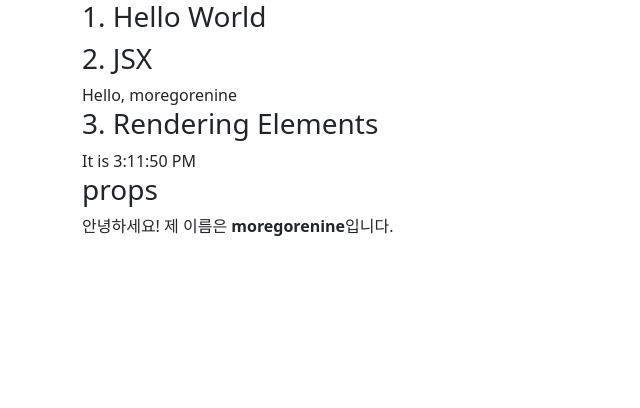
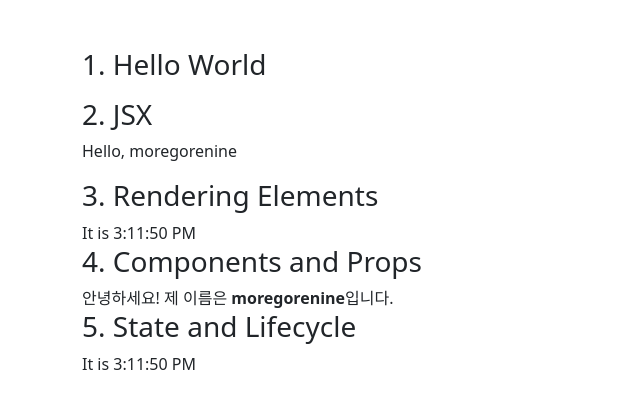
Before and after one commit to moregorenine/react-boilerplate, a React (Create React App) app: page / in a window 1280 px wide. Shown: the top 408 px of the page, without its empty margins (0-640 px from the left). Built offline with nearby package versions, Linux system fonts and the light colour scheme.

Commit message:
[update] 5.state-lifecycle

```diff
--- a/src/App.js
+++ b/src/App.js
@@ -4,15 +4,17 @@ import HelloWorld from './reactjs.org/1.hello-world/HelloWorld'
 import Jsx from './reactjs.org/2.jsx/Jsx'
 import RenderingElements from './reactjs.org/3.rendering-elements/RenderingElements'
 import Welcome from './reactjs.org/4.components-props/Welcome'
+import Clock from './reactjs.org/5.state-lifecycle/Clock'
 // import Counter from './state/Counter'
 
 const App = () => {
     return (
-        <div className="container">
+        <div className={"container mt-5"}>
             <HelloWorld></HelloWorld>
             <Jsx></Jsx>
             <RenderingElements></RenderingElements>
             <Welcome name={'moregorenine'}/>
+            <Clock/>
         </div>
     );
 }
--- a/src/reactjs.org/1.hello-world/HelloWorld.js
+++ b/src/reactjs.org/1.hello-world/HelloWorld.js
@@ -1,6 +1,6 @@
 const HelloWorld = function () {
     return (
-        <article>
+        <article className={"mt-3"}>
             <h3>1. Hello World</h3>
         </article>
     )
--- a/src/reactjs.org/2.jsx/Jsx.js
+++ b/src/reactjs.org/2.jsx/Jsx.js
@@ -1,7 +1,7 @@
 const Jsx = function () {
     const name = 'moregorenine'
     return (
-        <article>
+        <article className={"mt-3"}>
             <h3>2. JSX</h3>
             <div>Hello, {name}</div>
         </article>
--- a/src/reactjs.org/3.rendering-elements/RenderingElements.js
+++ b/src/reactjs.org/3.rendering-elements/RenderingElements.js
@@ -1,6 +1,6 @@
 const RenderingElements = function () {
     return (
-        <article>
+        <article className={"mt-3"}>
             <h3>3. Rendering Elements</h3>
             <div>It is {new Date().toLocaleTimeString()}</div>
         </article>
--- a/src/reactjs.org/4.components-props/Welcome.js
+++ b/src/reactjs.org/4.components-props/Welcome.js
@@ -3,7 +3,7 @@
 const Welcome = function (props) {
     return (
         <article>
-            <h3>props</h3>
+            <h3>4. Components and Props</h3>
             <div>
                 안녕하세요! 제 이름은 <b>{props.name}</b>입니다.
             </div>
--- /dev/null
+++ b/src/reactjs.org/5.state-lifecycle/Clock.js
@@ -0,0 +1,22 @@
+import React from 'react'
+
+class Clock extends React.Component {
+    render() {
+        return (
+            <article>
+                {/*5. State and Lifecycle*/}
+                {/*6. Handling Events*/}
+                {/*7. Conditional Rendering*/}
+                {/*8. Lists and Keys*/}
+                {/*9. Forms*/}
+                {/*10. Lifting State Up*/}
+                {/*11. Composition vs Inheritance*/}
+                {/*12. Thinking In React*/}
+                <h3>5. State and Lifecycle</h3>
+                <div>It is {new Date().toLocaleTimeString()}</div>
+            </article>
+        )
+    }
+}
+
+export default Clock;
```
Also changed, not shown: src/reactjs.org/5.state-lifecycle/StateLifecycle.js (deleted, +0 -10 lines), 2 other files (tests, documents, lock files or other folders).
